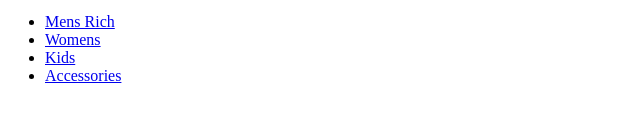
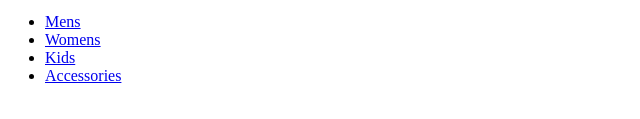
Before and after one commit to tienngo1805/SociableGeeks, a plain HTML site: page index.html in a window 1280 px wide. Shown: the part 393-512 px from the top of the page, 3-643 px from the left. Drawn offline with Linux system fonts and the light colour scheme.

Commit message:
Link Text Change

```diff
--- a/index.html
+++ b/index.html
@@ -19,7 +19,7 @@
   <div id= "Links">
       <ul>
           <li>
-              <a href="index.html" alt="Mens Link">Mens Rich</a>
+              <a href="index.html" alt="Mens Link">Mens</a>
           </li>
           <li>
               <a href="womwens.html" alt="Womens Link">Womens</a>
```
